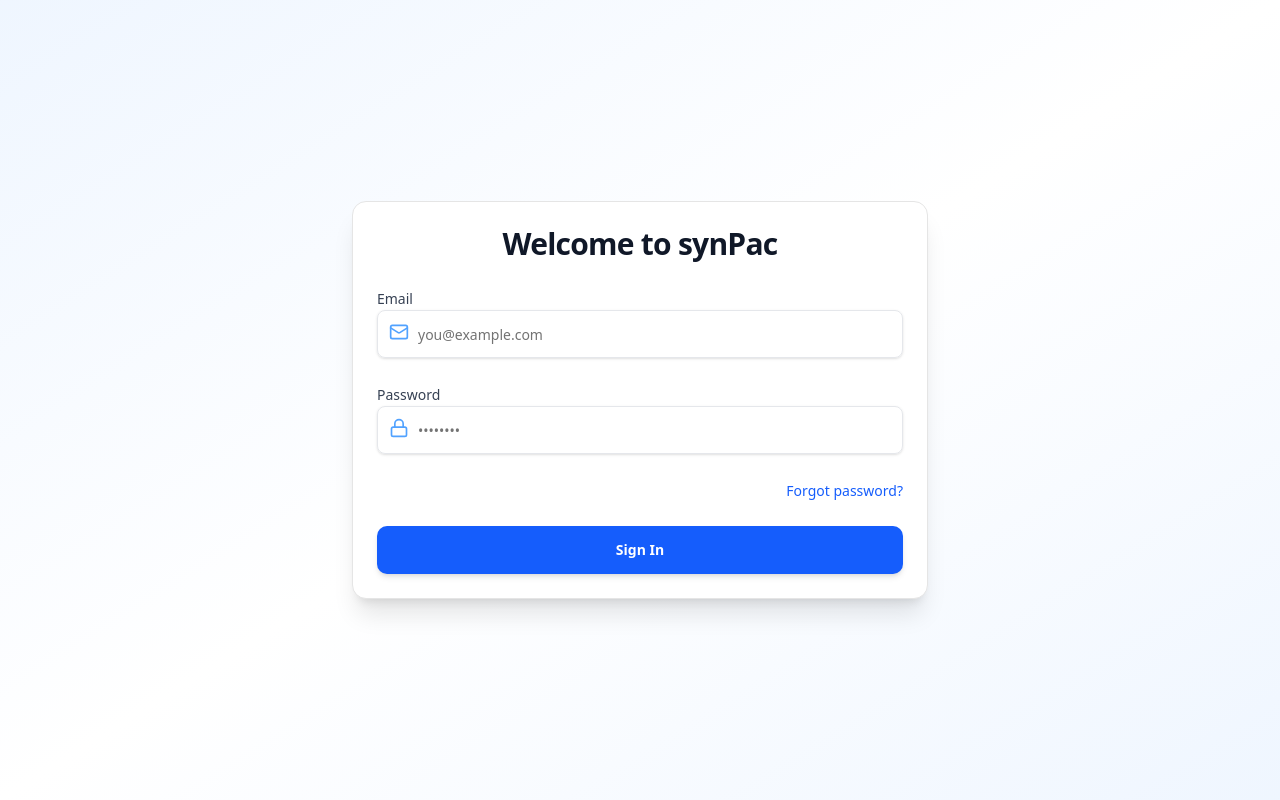
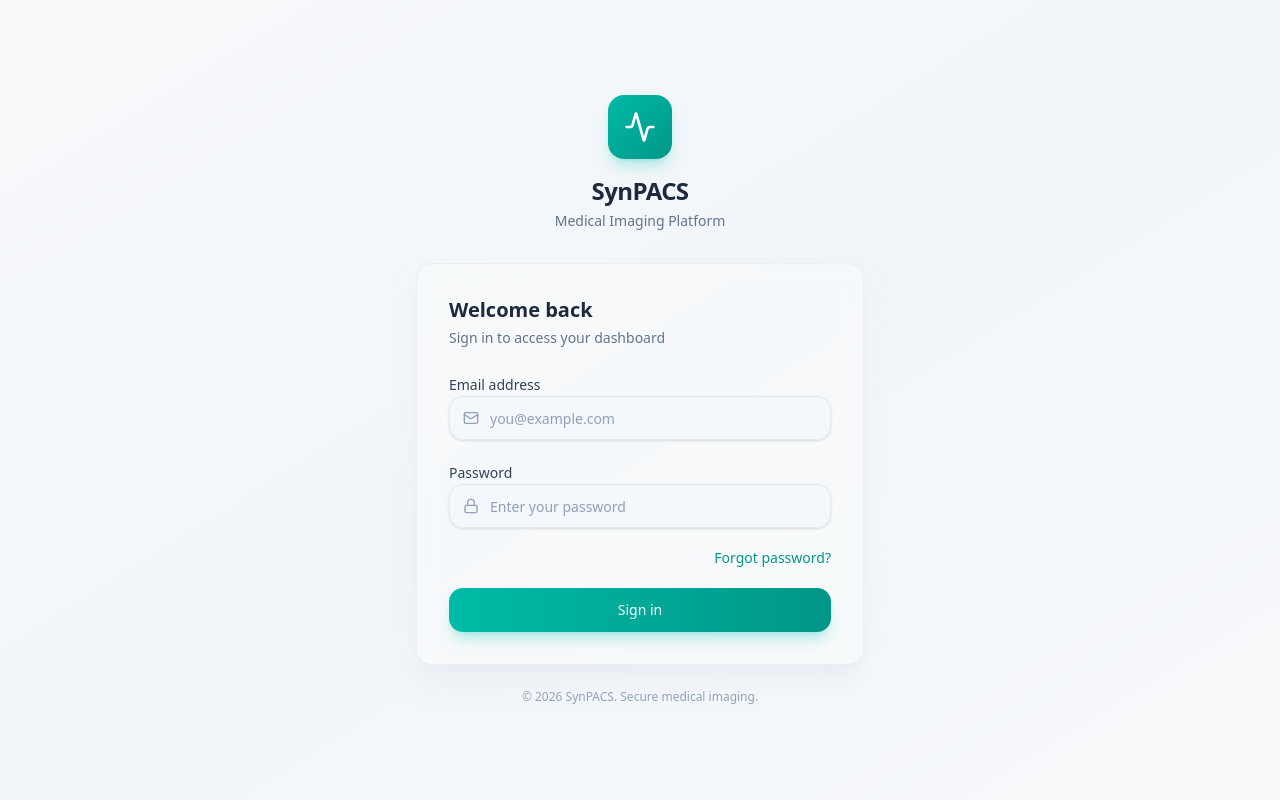
Before and after one commit to prateek-tiwarii/Synpacs, a React app: page /login in a window 1280 px wide. Built offline with nearby package versions, Linux system fonts and the light colour scheme; the HTML template or start-up script is replaced by a standard one.

Commit message:
feat: Redesign authentication page with new layout, branding, and updated styling.

```diff
--- a/src/pages/Auth.tsx
+++ b/src/pages/Auth.tsx
@@ -6,9 +6,8 @@ import { useNavigate } from 'react-router-dom'
 import { Button } from '@/components/ui/button'
 import { Input } from '@/components/ui/input'
 import { Form, FormControl, FormField, FormItem, FormLabel, FormMessage } from '@/components/ui/form'
-import { Card, CardHeader, CardTitle, CardContent } from '@/components/ui/card'
 import { Alert, AlertDescription } from '@/components/ui/alert'
-import { Mail, Lock, AlertCircle } from 'lucide-react'
+import { Mail, Lock, AlertCircle, Activity } from 'lucide-react'
 import { useAppDispatch, useAppSelector } from '@/store/hooks'
 import { login } from '@/store/authSlice'
 
@@ -45,46 +44,63 @@ export function Auth() {
   }
 
   return (
-    <div className="min-h-screen bg-linear-to-br from-blue-50 via-white to-blue-50 flex items-center justify-center p-4">
-      <div className="w-full max-w-6xl">
-        <div className="flex flex-col items-center justify-center w-full">
-          <Card className="w-1/2 shadow-xl">
-            <CardHeader className="text-center space-y-2">
-              <CardTitle className="text-3xl font-bold text-gray-900">
-                Welcome to synPac
-              </CardTitle>
-            </CardHeader>
+    <div className="min-h-screen bg-gradient-to-br from-slate-50 via-slate-100 to-slate-50 flex items-center justify-center p-4">
+      <div className="w-full max-w-md">
+        {/* Logo & Branding */}
+        <div className="text-center mb-8">
+          <div className="inline-flex items-center justify-center w-16 h-16 rounded-2xl bg-gradient-to-br from-teal-500 to-teal-600 shadow-lg shadow-teal-500/25 mb-4">
+            <Activity className="w-8 h-8 text-white" />
+          </div>
+          <h1 className="text-2xl font-bold text-slate-800 tracking-tight">
+            SynPACS
+          </h1>
+          <p className="text-slate-500 text-sm mt-1">
+            Medical Imaging Platform
+          </p>
+        </div>
 
-            <CardContent className="space-y-6">
+        {/* Login Card */}
+        <div className="bg-slate-50/80 backdrop-blur-sm rounded-2xl shadow-xl shadow-slate-200/50 border border-slate-200/60 p-8">
+          <div className="mb-6">
+            <h2 className="text-xl font-semibold text-slate-800">
+              Welcome back
+            </h2>
+            <p className="text-slate-500 text-sm mt-1">
+              Sign in to access your dashboard
+            </p>
+          </div>
+
           {/* Error Message */}
           {error && (
-                <Alert variant="destructive" className="bg-red-50 border-red-200 text-red-700">
-                  <AlertCircle className="h-5 w-5" />
-                  <AlertDescription>{error}</AlertDescription>
+            <Alert variant="destructive" className="mb-6 bg-red-50/80 border-red-200/60 text-red-700 rounded-xl">
+              <AlertCircle className="h-4 w-4" />
+              <AlertDescription className="ml-2">{error}</AlertDescription>
             </Alert>
           )}
 
           {/* Form */}
           <Form {...loginForm}>
-                <form onSubmit={loginForm.handleSubmit(onLoginSubmit)} className="space-y-6">
+            <form onSubmit={loginForm.handleSubmit(onLoginSubmit)} className="space-y-5">
               <FormField
                 control={loginForm.control}
                 name="email"
                 render={({ field }) => (
                   <FormItem>
-                        <FormLabel className="text-gray-700 font-medium">Email</FormLabel>
+                    <FormLabel className="text-slate-700 font-medium text-sm">
+                      Email address
+                    </FormLabel>
                     <FormControl>
                       <div className="relative">
-                            <Mail className="absolute left-3 top-3 h-5 w-5 text-blue-400" />
+                        <Mail className="absolute left-3.5 top-1/2 -translate-y-1/2 h-4 w-4 text-slate-400" />
                         <Input
                           placeholder="you@example.com"
-                              className="pl-10 h-12 border-gray-200 focus:border-blue-500 focus:ring-blue-500"
+                          className="pl-10 h-11 bg-slate-100/50 border-slate-200 rounded-xl focus:border-teal-500 focus:ring-teal-500/20 focus:ring-2 focus:bg-slate-50 transition-all placeholder:text-slate-400"
                           type="email"
                           {...field}
                         />
                       </div>
                     </FormControl>
-                        <FormMessage className="text-red-500" />
+                    <FormMessage className="text-red-500 text-xs mt-1" />
                   </FormItem>
                 )}
               />
@@ -94,25 +110,30 @@ export function Auth() {
                 name="password"
                 render={({ field }) => (
                   <FormItem>
-                        <FormLabel className="text-gray-700 font-medium">Password</FormLabel>
+                    <FormLabel className="text-slate-700 font-medium text-sm">
+                      Password
+                    </FormLabel>
                     <FormControl>
                       <div className="relative">
-                            <Lock className="absolute left-3 top-3 h-5 w-5 text-blue-400" />
+                        <Lock className="absolute left-3.5 top-1/2 -translate-y-1/2 h-4 w-4 text-slate-400" />
                         <Input
-                              placeholder="••••••••"
-                              className="pl-10 h-12 border-gray-200 focus:border-blue-500 focus:ring-blue-500"
+                          placeholder="Enter your password"
+                          className="pl-10 h-11 bg-slate-100/50 border-slate-200 rounded-xl focus:border-teal-500 focus:ring-teal-500/20 focus:ring-2 focus:bg-slate-50 transition-all placeholder:text-slate-400"
                           type="password"
                           {...field}
                         />
                       </div>
                     </FormControl>
-                        <FormMessage className="text-red-500" />
+                    <FormMessage className="text-red-500 text-xs mt-1" />
                   </FormItem>
                 )}
               />
 
-                  <div className="text-right">
-                    <a href="#" className="text-blue-600 hover:text-blue-700 font-medium text-sm">
+              <div className="flex items-center justify-end">
+                <a
+                  href="#"
+                  className="text-teal-600 hover:text-teal-700 font-medium text-sm transition-colors"
+                >
                   Forgot password?
                 </a>
               </div>
@@ -120,15 +141,28 @@ export function Auth() {
               <Button
                 type="submit"
                 disabled={loading}
-                    className="w-full h-12 bg-blue-600 hover:bg-blue-700 text-white font-semibold rounded-lg shadow-md hover:shadow-lg transition-all disabled:opacity-50 disabled:cursor-not-allowed"
+                className="w-full h-11 bg-gradient-to-r from-teal-500 to-teal-600 hover:from-teal-600 hover:to-teal-700 text-white font-medium rounded-xl shadow-lg shadow-teal-500/25 hover:shadow-teal-500/40 transition-all duration-200 disabled:opacity-50 disabled:cursor-not-allowed disabled:shadow-none"
               >
-                    {loading ? 'Signing in...' : 'Sign In'}
+                {loading ? (
+                  <span className="flex items-center gap-2">
+                    <svg className="animate-spin h-4 w-4" viewBox="0 0 24 24">
+                      <circle className="opacity-25" cx="12" cy="12" r="10" stroke="currentColor" strokeWidth="4" fill="none" />
+                      <path className="opacity-75" fill="currentColor" d="M4 12a8 8 0 018-8V0C5.373 0 0 5.373 0 12h4zm2 5.291A7.962 7.962 0 014 12H0c0 3.042 1.135 5.824 3 7.938l3-2.647z" />
+                    </svg>
+                    Signing in...
+                  </span>
+                ) : (
+                  'Sign in'
+                )}
               </Button>
             </form>
           </Form>
-            </CardContent>
-          </Card>
         </div>
+
+        {/* Footer */}
+        <p className="text-center text-slate-400 text-xs mt-6">
+          © 2026 SynPACS. Secure medical imaging.
+        </p>
       </div>
     </div>
   )
```
Lines whose indentation alone changed are shown as unchanged.
